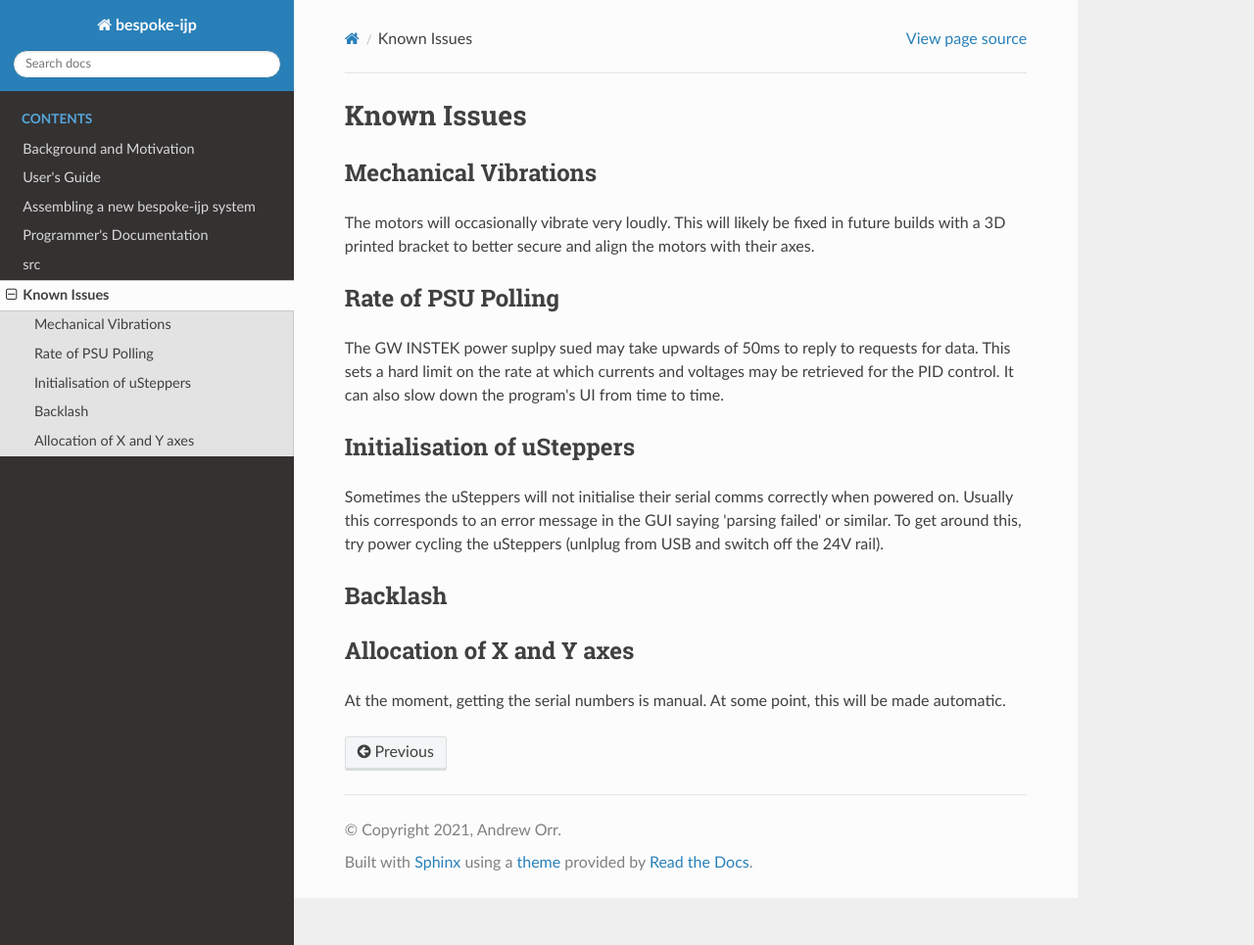
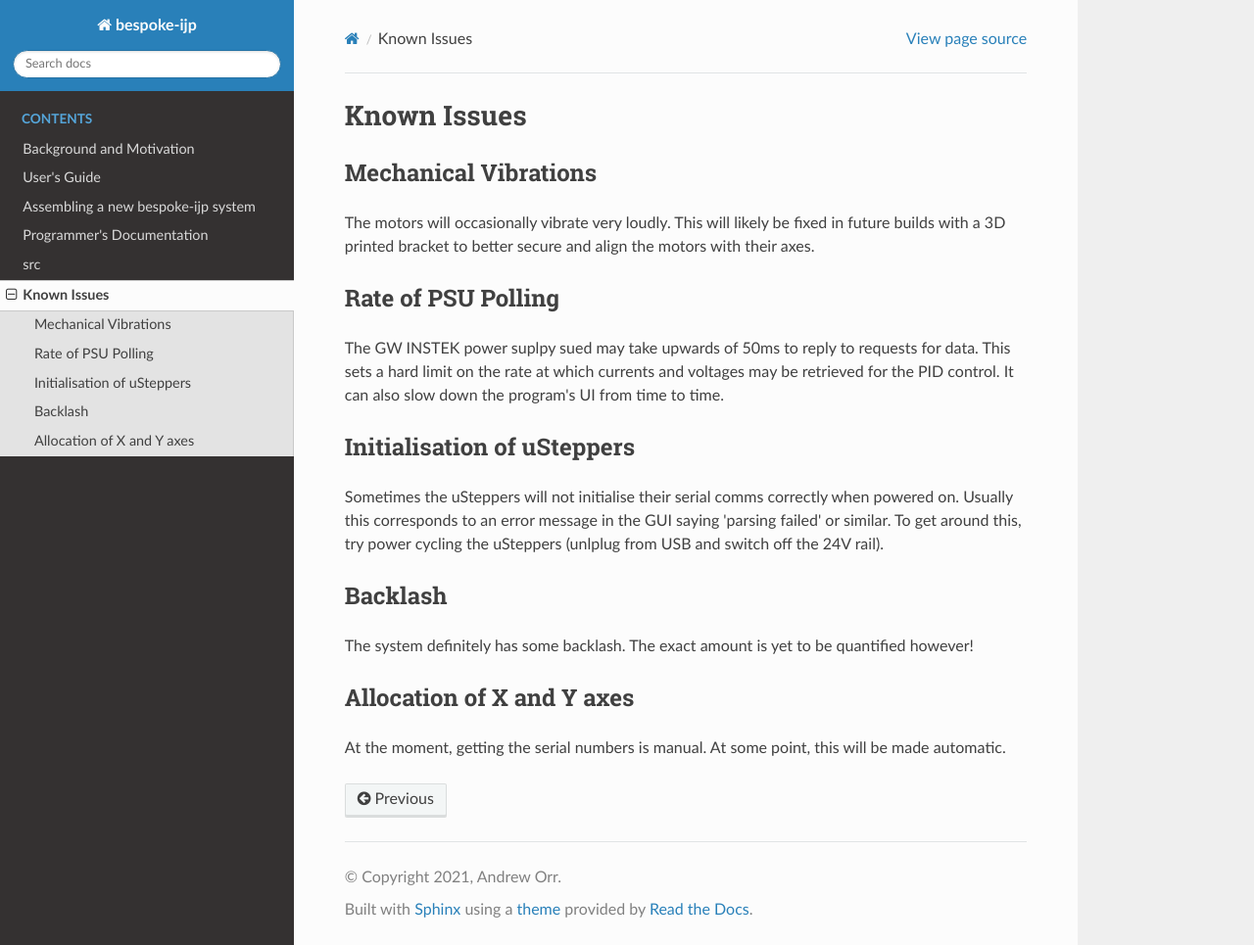
Before and after one commit to alvacjorr/bespoke-ijp, a Sphinx documentation site: the page built from docs/source/issues.rst, in a window 1280 px wide and 965 px high. Shown: the whole window at 98% size. Built offline with Sphinx 7.4.7 and the Read the Docs theme 2.0.0, drawn with Linux system fonts in a browser that asks for light colours.

Commit message:
add backlash issue

```diff
--- a/docs/source/issues.rst
+++ b/docs/source/issues.rst
@@ -23,6 +23,8 @@ To get around this, try power cycling the uSteppers (unlplug from USB and switch
 Backlash
 ********
 
+The system definitely has some backlash. The exact amount is yet to be quantified however!
+
 Allocation of X and Y axes
 **************************
 
```
